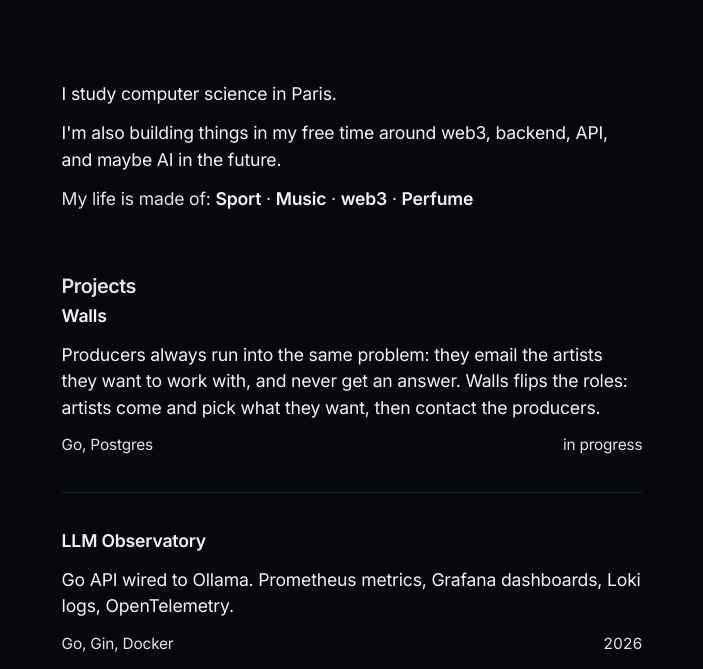
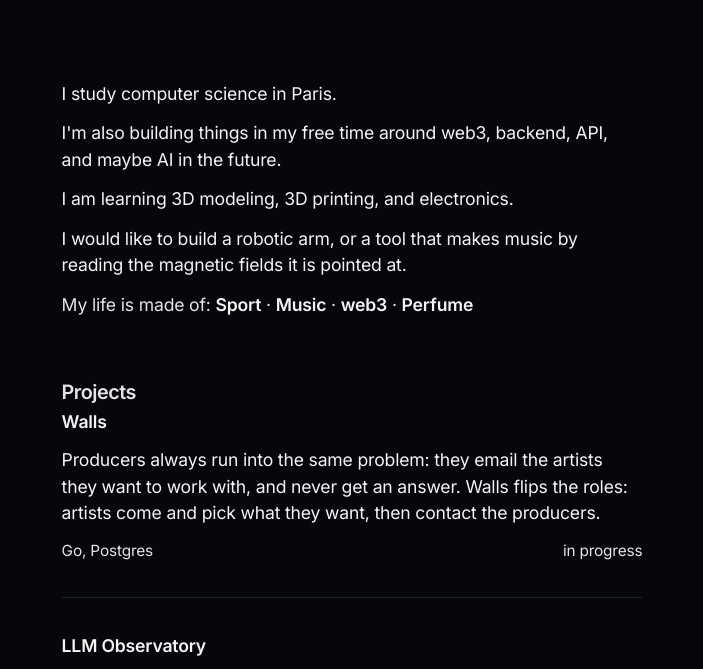
Before and after one commit to lattewei/lattewei.github.io, a plain HTML site: page index.html in a window 1280 px wide. Shown: the part 84-753 px from the top of the page, without its empty margins (288-991 px from the left). Drawn offline with Linux system fonts and the light colour scheme.

Commit message:
Bio: 3D, electronics, robotic arm and magnetic music idea

```diff
--- a/index.html
+++ b/index.html
@@ -45,6 +45,8 @@
         <div class="bio">
           <p>I study computer science in Paris.</p>
           <p>I'm also building things in my free time around web3, backend, API, and maybe AI in the future.</p>
+          <p>I am learning 3D modeling, 3D printing, and electronics.</p>
+          <p>I would like to build a robotic arm, or a tool that makes music by reading the magnetic fields it is pointed at.</p>
           <p class="meta-line">
             My life is made of:
             <a class="link-accent" href="interests/sport.html">Sport</a>
```
